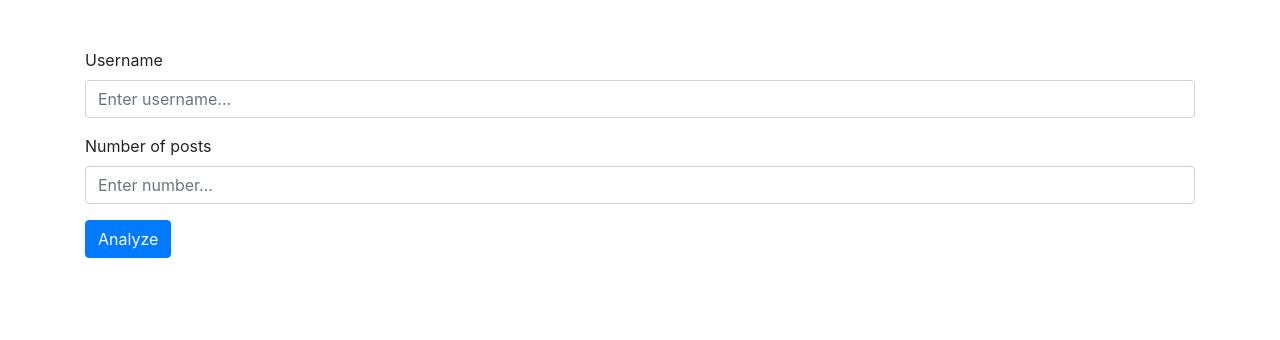
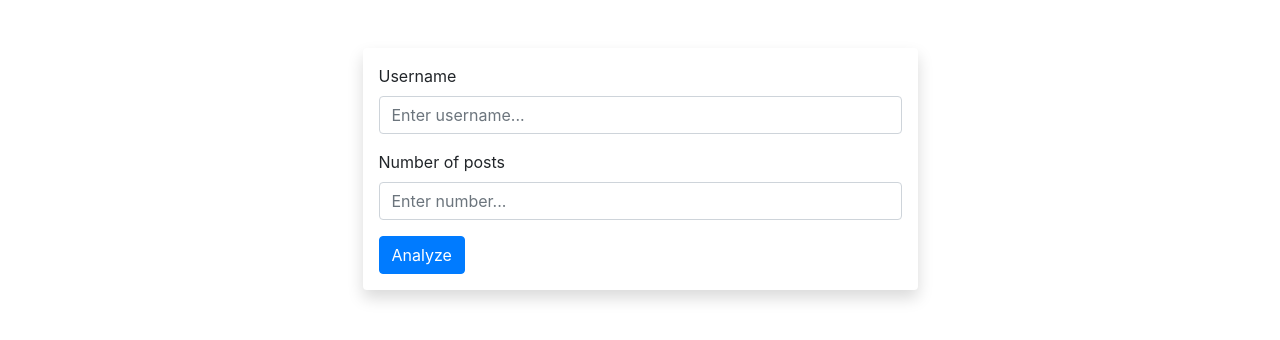
Before and after one commit to omerher/IGSort, a Flask app: page / in a window 1280 px wide. Shown: the part 56-396 px from the top of the page. Run offline with Flask 2, Linux system fonts and the light colour scheme; some libraries are stand-ins or nearby versions.

Commit message:
added form styling and removed unecesarry classes in css file

```diff
--- a/static/css/main.css
+++ /dev/null
@@ -1,8 +0,0 @@
-.search-container {
-  width: 400px;
-  max-width: 100%;
-}
-
-.search-bg {
-  /* background-image: url("/static/imgs/bg/bg.jpg"); */
-}
--- a/templates/index.html
+++ b/templates/index.html
@@ -5,8 +5,10 @@ IGSort
 {% endblock title %}
 
 {% block body %}
-  <div class="form-container container mt-5">
-    <form>
+  <div class="row">
+
+    <div class="form-container container mt-5 d-flex justify-content-center">
+      <form class="col-lg-6 col-md-8 col-sm-10 col-xs-12 shadow p-3 mb-5 bg-white rounded">
         <div class="form-group">
           <label for="analyzeFormUsernameInput">Username</label>
           <input type="text" class="form-control" id="anayzeFormUsernameInput" placeholder="Enter username...">
@@ -17,6 +19,8 @@ IGSort
         </div>
         <button type="submit" class="btn btn-primary">Analyze</button>
       </form>
+    </div>
+
   </div>
 
 <!-- <div class="container-fluid p-0">
```
Lines whose indentation alone changed are shown as unchanged.
